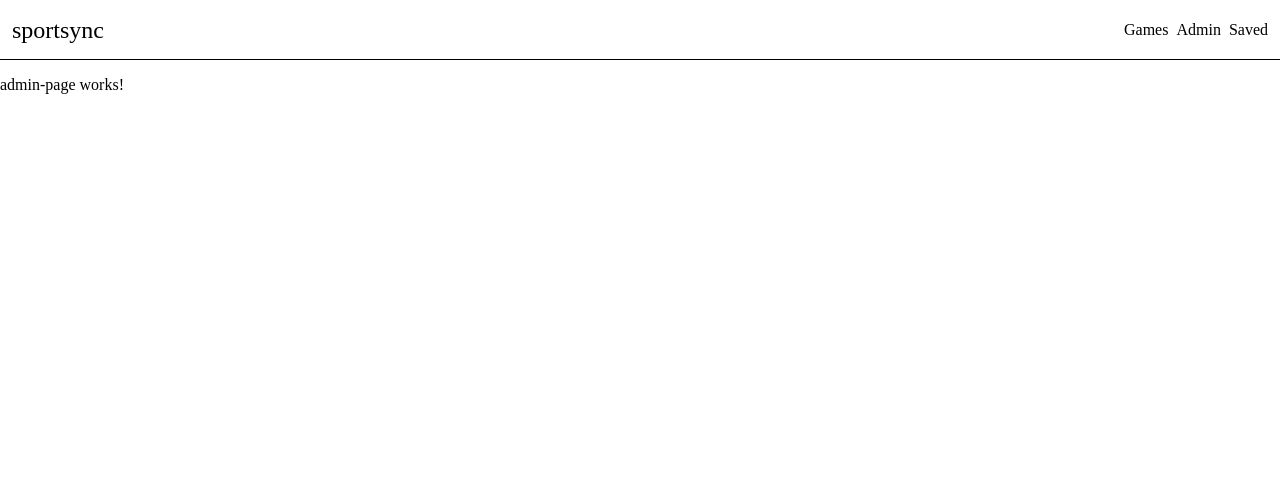
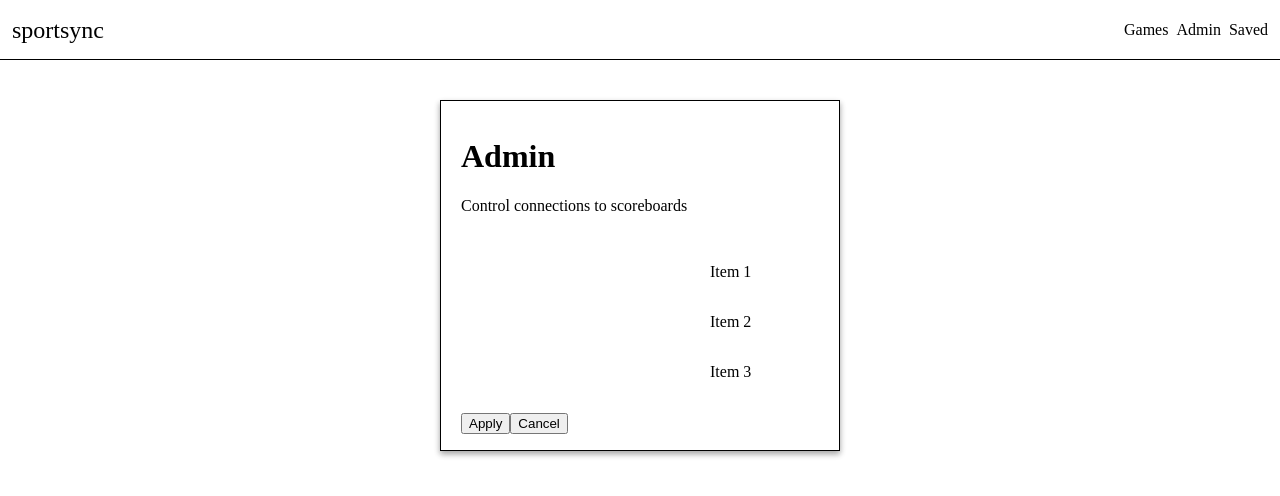
Before and after one commit to strangesast/scoreboard, an Angular app: page /admin in a window 1280 px wide. Shown: the top 496 px of the page. Built offline with nearby package versions, Linux system fonts and the light colour scheme.

Commit message:
added crude pairing interface

```diff
--- a/src/app/admin/admin-page/admin-page.component.html
+++ b/src/app/admin/admin-page/admin-page.component.html
@@ -1,3 +1,21 @@
-<p>
-  admin-page works!
-</p>
+<div class="small-container shadow">
+  <div class="padded">
+    <h1>Admin</h1>
+    <p>Control connections to scoreboards</p>
+  </div>
+  <div class="row columns">
+    <div class="list grow">
+      <div *ngFor="let item of listA" (click)="stream.next(item)" class="list-item noselect hoverlink hoverdarken">{{item}}</div>
+    </div>
+    <svg width="100" preserveAspectRatio="none" xmlns="http://www.w3.org/2000/svg">
+      <path *ngFor="let item of conn" [attr.d]="calc([0, item[0]*50+25], [100, item[1]*50+25])" stroke="black" fill="transparent"/>
+    </svg>
+    <div class="list grow">
+      <div *ngFor="let item of listB" (click)="stream.next(item)" [class.active]="selectedItem == item" class="list-item noselect hoverlink hoverdarken">{{item}}</div>
+    </div>
+  </div>
+  <div class="row padded">
+    <button>Apply</button>
+    <button>Cancel</button>
+  </div>
+</div>
--- a/src/app/admin/admin-page/admin-page.component.less
+++ b/src/app/admin/admin-page/admin-page.component.less
@@ -0,0 +1,28 @@
+:host > .small-container {
+  margin-top: 40px;
+  position: relative;
+}
+
+.row {
+  display: flex;
+  flex-direction: row;
+  & > div {
+    flex-basis: 0;
+    flex-grow: 1;
+    flex-shrink: 1;
+  }
+}
+
+.row.columns {
+  & > svg {
+    flex-basis: 100px;
+  }
+}
+
+.divider {
+  min-width: 100px;
+}
+
+.list .list-item.active {
+  font-weight: bold;
+}
--- a/src/app/admin/admin-page/admin-page.component.ts
+++ b/src/app/admin/admin-page/admin-page.component.ts
@@ -1,4 +1,12 @@
 import { Component, OnInit } from '@angular/core';
+import { ActivatedRoute } from '@angular/router';
+
+import { Subject, Observable, BehaviorSubject } from 'rxjs';
+
+import { GameService } from '../../games/game.service';
+import { AdminService } from '../admin.service';
+
+import { GameElement } from '../../classes';
 
 @Component({
   selector: 'app-admin-page',
@@ -6,10 +14,57 @@ import { Component, OnInit } from '@angular/core';
   styleUrls: ['./admin-page.component.less']
 })
 export class AdminPageComponent implements OnInit {
+  public listA: string[];
+  public listB: string[];
+  public conn;
+  public connSubject: BehaviorSubject<any[]>;
+  private gamesSubject: BehaviorSubject<GameElement[]>;
+  private stream: Subject<any> = new Subject();
 
-  constructor() { }
+  private selectedItem;
+
+  constructor(
+    private adminService: AdminService,
+    private gameService: GameService,
+    private route: ActivatedRoute
+  ) { }
 
   ngOnInit() {
+    this.route.data.subscribe(({games, admin}) => {
+      this.gamesSubject = games;
+      this.gamesSubject.subscribe(_games => {
+        console.log('games', _games);
+        this.listA = _games.map(g=>g.name);
+        this.listB = this.adminService.listB;
+        let evensA = this.listA.filter((el, i)=>i%2);
+        let oddsB = this.listB.filter((el, i)=>(i+1)%2);
+        this.conn = evensA.map((el, i)=>[this.listA.indexOf(el), this.listB.indexOf(i < oddsB.length ? oddsB[i] : oddsB[oddsB.length-1])]);
+      });
+    });
+
+
+    let [streamA, streamB] = this.stream.partition(el=>this.listA.indexOf(el)!=-1);
+
+    // not ideal. doesn't 'unselect' streamB
+    streamA.withLatestFrom(streamB.do(x=>this.selectedItem=x)).subscribe(([a, b])=>{
+      let n = [this.listA.indexOf(a), this.listB.indexOf(b)];
+      let c = this.conn.map(el=>el.join(','));
+      let i = c.indexOf(n.join(','));
+      if(i == -1) {
+        this.conn.push(n);
+      } else {
+        this.conn.splice(i, 1);
+      }
+    });
+  }
+
+  calc(posA, posB) {
+    let d = Math.abs(posB[0]-posA[0])/2
+    return ['M', posA.join(' '), 'C', posA[0]+d, posA[1], posB[0]-d, posB[1], posB.join(' ')].join(' ');
+  }
+
+  onApply() {
+    console.log(this.conn);
   }
 
 }
--- a/src/app/admin/admin.service.ts
+++ b/src/app/admin/admin.service.ts
@@ -1,8 +1,14 @@
 import { Injectable } from '@angular/core';
+import { Resolve } from '@angular/router';
 
 @Injectable()
-export class AdminService {
+export class AdminService implements Resolve<void> {
+
+  public listA: string[] = [1, 2, 3, 4, 5].map(n => 'Item ' + String.fromCharCode(n+64));
+  public listB: string[] = [1, 2, 3].map(n => 'Item ' + n);
 
   constructor() { }
 
+  resolve() {
+  }
 }
--- a/src/app/games/game-page/game-page.component.html
+++ b/src/app/games/game-page/game-page.component.html
@@ -24,12 +24,16 @@
     <div class="list-item flex">
       <span>Game A</span>
       <span class="spacer"></span>
-      <span class="score">10</span>
+      <button (click)="incrementScore('A', 1)">+</button>
+      <button (click)="incrementScore('A', -1)">-</button>
+      <span class="score">{{ scoreA }}</span>
     </div>
     <div class="list-item flex">
       <span>Game B</span>
       <span class="spacer"></span>
-      <span class="score">9</span>
+      <button (click)="incrementScore('B', 1)">+</button>
+      <button (click)="incrementScore('B', -1)">-</button>
+      <span class="score">{{ scoreB }}</span>
     </div>
     <hr>
   </div>
--- a/src/app/games/game-page/game-page.component.ts
+++ b/src/app/games/game-page/game-page.component.ts
@@ -18,6 +18,9 @@ export class GamePageComponent implements OnInit, OnDestroy {
   private gameSubject: BehaviorSubject<GameElement>;
   private gameSubjectSub: Subscription;
   private game: GameElement;
+
+  private scoreA: number = 0;
+  private scoreB: number = 0;
 
   private gameTimersSubject: BehaviorSubject<Timer[]>;
 
@@ -62,9 +65,17 @@ export class GamePageComponent implements OnInit, OnDestroy {
     });
   };
 
+  incrementScore(team, by) {
+    if(team == 'A') {
+      this.scoreA+=Math.max(this.scoreA+by, 0);
+    } else if (team == 'B') {
+      this.scoreB+=Math.max(this.scoreB+by, 0);
+    }
+  }
+
   onSubmit() {
     if (this.form.valid) {
-      this.gameSubject.next(Object.assign({}, this.game, this.form.value));
+      this.gameSubject.next(GameElement.fromObject(Object.assign({}, this.game, this.form.value)));
     }
   }
   onCancel() {
--- a/src/styles.css
+++ b/src/styles.css
@@ -20,7 +20,7 @@ body, html {
 .hoverdarken:hover {
   background: rgba(0,0,0,0.05) !important;
 }
-.spacer {
+.spacer, .grow {
   flex-grow: 1;
 }
 .small-container {
@@ -28,6 +28,12 @@ body, html {
   box-sizing: border-box;
   border: solid 0.1em black;
   margin: 0 auto;
+}
+@media(max-width: 400px) {
+  .small-container {
+    border-left: 0;
+    border-right: 0;
+  }
 }
 .small-container.shadow {
   box-shadow: 0 3px 6px rgba(0,0,0,0.16), 0 3px 6px rgba(0,0,0,0.23);
@@ -46,11 +52,22 @@ body, html {
 .list > .list-item , .list > .list-heading{
   padding: 16px 20px;
 }
+.list > .list-item {
+  box-sizing: border-box;
+}
 .list > .list-item.flex {
   display: flex;
 }
 .list > .list-item.empty {
   color: grey;
+}
+.noselect {
+  -webkit-touch-callout: none;
+     -webkit-user-select: none;
+      -khtml-user-select: none;
+        -moz-user-select: none;
+         -ms-user-select: none;
+             user-select: none;
 }
 .padded {
   padding: 16px 20px;
```
Also changed, not shown: src/app/app-routing.module.ts (+7 -2 lines).
